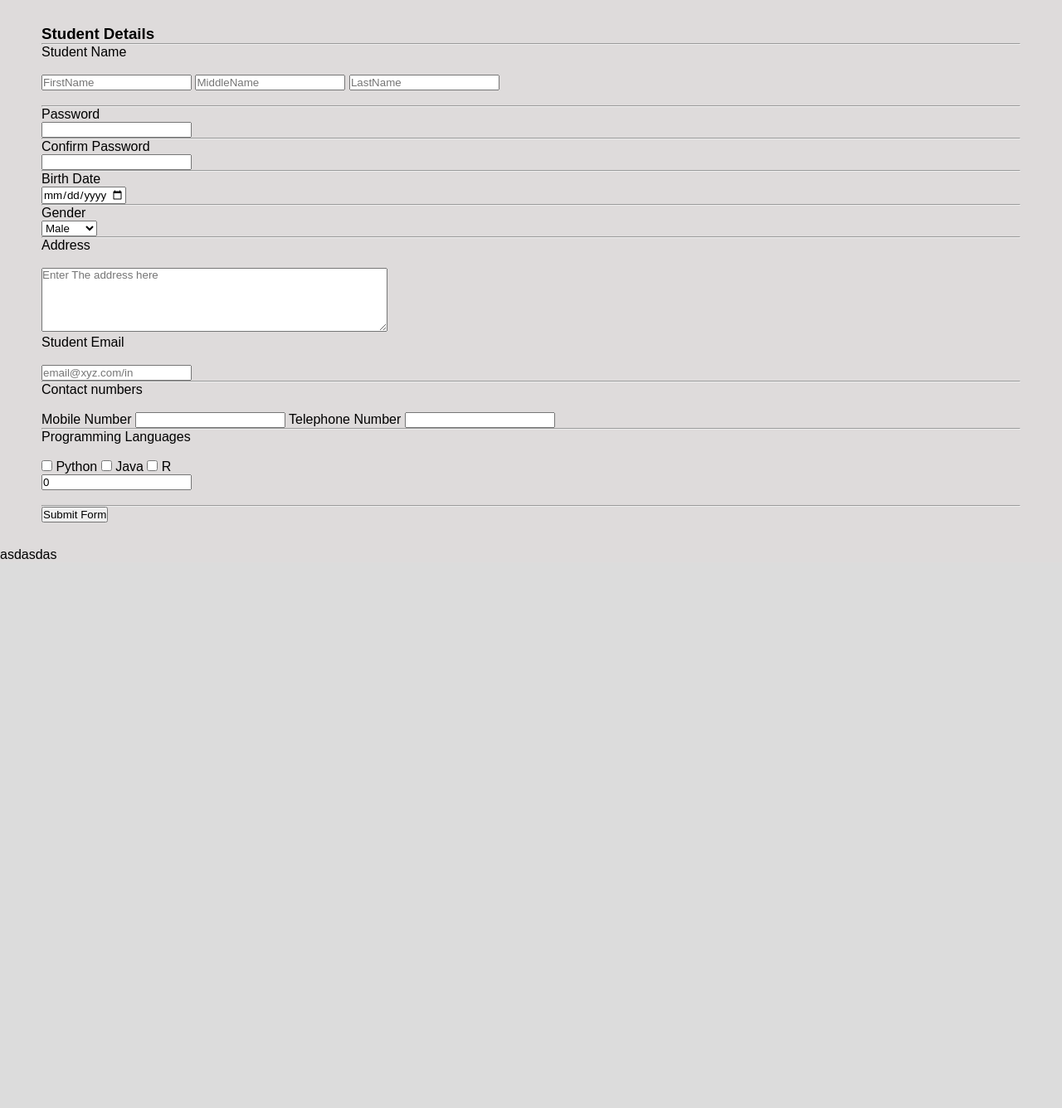
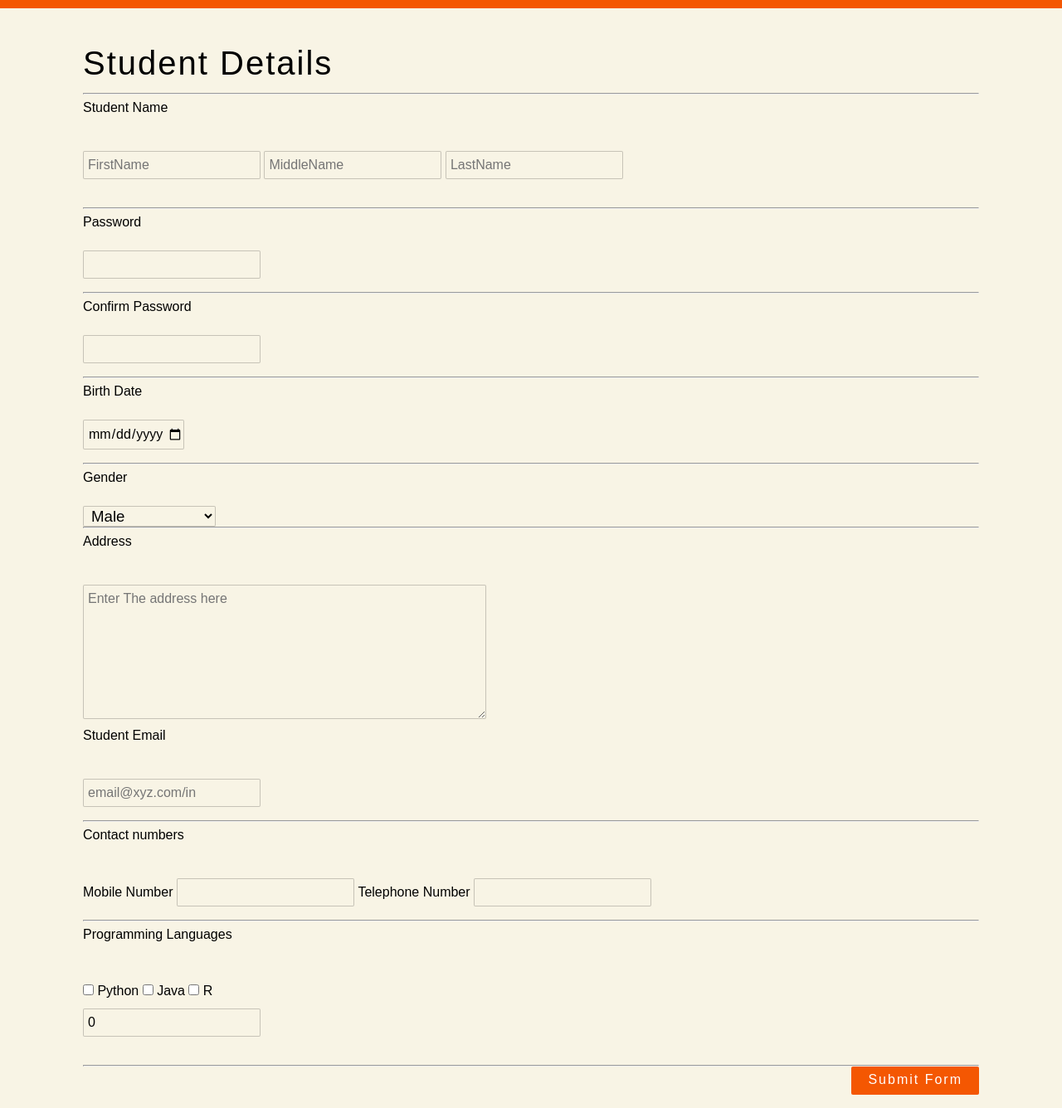
Before and after one commit to Shivashia/Student-Coaching-Portal, a PHP site: page /STUDENT-COACHING-PORTAL/register.php in a window 1280 px wide. Shown: the part 150-1486 px from the top of the page at 83% size. Before the commit the page ends 824 px from the top, so only its background shows below. Run offline with PHP 8.4, Linux system fonts and the light colour scheme.

Commit message:
all the redisigning of forms on login, register, update,update-process
many changes in homestyle.css

```diff
--- a/User-registration/Templates/Homestyle.css
+++ b/User-registration/Templates/Homestyle.css
@@ -69,10 +69,11 @@ body, html {
   color: #007bff;
 }
 .about{
-  padding: 30px 0;
+  padding: 0px 0;
   background-color: inherit;
 }
 .about .title{
+  padding: 30px 0;
   margin-left: 325px;
   font-size: 38px;
   font-weight: 700;
@@ -322,15 +323,79 @@ img {vertical-align: middle;}
 }
 /*Register page*/
 .studname{
-   float: left;
+   display: block;
+   width: 100%;
+   font-size: 12pt;
+   line-height: 12pt * 2;
+   font-family: Arial;
+
 }
+
 #mobile{
      float: right;
 }
 .container{
-    margin-left:50px;
-    margin-right: 50px;
-  }
+      background: #f8f4e5;
+      padding: 50px 100px;
+      border-top: 10px solid #f45702;
+}
+
+.container label, input, textarea{
+  font-size: 12pt;
+  line-height: 24pt;
+  font-family: Arial;
+}
+
+.container input{
+  margin-bottom: 12pt;
+}
+.container input, textarea, select{
+  border: none;
+  border: 1px solid rgba(0,0,0,.2);
+  border-radius: 2px;
+  background: #f8f4e5;
+  padding-left: 5px;
+  outline: none;
+}
+.container input:focus, textarea:focus ,select:focus{
+  border: 2px solid #6bd4b1;
+}
+.container select{
+  font-size: 14pt;
+  font-family: Arial;
+  width: 120pt;
+}
+.container h3{
+  font-weight: normal;
+  font-size: 30pt;
+  line-height: 24pt;
+  margin: 0 0 .5em 0;
+  letter-spacing: 2px;
+}
+
+#register{
+  display: block;
+  float: right;
+  line-height: 24pt;
+  padding: 0 20px;
+  border: none;
+  background: #f45702;
+  color: white;
+  letter-spacing: 2px;
+  transition: .2s all ease-in-out;
+  border-bottom: 2px solid transparent;
+  outline: none;
+}
+
+#register:hover{
+  background: inherit;
+  color: #f45702;
+  border-bottom: 2px solid #f45702;
+}
+
+#register::selection{
+  background: rgb(255, 199, 184);
+}
 
 /*Home page*/
 .information{
@@ -387,21 +452,147 @@ img {vertical-align: middle;}
 
 #student_login{
   height: 60%;
-  width: 50%;
+  width: 30%;
   border: 1px solid white;
   border-radius: 5px;
   margin:auto;
-  background-color: white;
   transform: translateY(200px);
+  background: #f8f4e5;
+  padding: 50px 100px;
+  border-top: 10px solid #f45702;
 }
-.container2{
-  height: 100%;
-  margin: auto;
-  width: 50%;
-  background:none;
+.container label, input, textarea{
+font-size: 12pt;
+line-height: 24pt;
+font-family: Arial;
 }
+
+.container input{
+margin-bottom: 12pt;
+}
+.container input, textarea, select{
+border: none;
+border: 1px solid rgba(0,0,0,.2);
+border-radius: 2px;
+background: #f8f4e5;
+padding-left: 5px;
+outline: none;
+}
+.container input:focus, textarea:focus ,select:focus{
+border: 2px solid #6bd4b1;
+}
+
+/* login */
+
 #login_table{
   /*transform: translateX(60px);*/
   text-align: center;
 
 }
+
+.login-container label, input, textarea{
+font-size: 12pt;
+line-height: 24pt;
+font-family: Arial;
+}
+
+
+.login-container input, textarea, select{
+border: none;
+border: 1px solid rgba(0,0,0,.2);
+border-radius: 2px;
+background: #f8f4e5;
+padding-left: 5px;
+outline: none;
+}
+
+.login-container input:focus, textarea:focus ,select:focus{
+border: 2px solid #6bd4b1;
+}
+
+#student-login{
+  width: 55%;
+  line-height: 28pt;
+  padding: 0 20px;
+  border: none;
+  background: #f45702;
+  color: white;
+  letter-spacing: 2px;
+  transition: .2s all ease-in-out;
+  border-bottom: 2px solid transparent;
+  outline: none;
+}
+
+#student-login:hover{
+  background: inherit;
+  color: #f45702;
+  border-bottom: 2px solid #f45702;
+}
+
+#student-login::selection{
+  background: rgb(255, 199, 184);
+}
+
+/* update-process */
+.updatedisplay{
+  width: 100%;
+  background: #f8f4e5;
+  padding: 50px 100px;
+  border-top: 10px solid #f45702;
+}
+
+.updatedisplay label, input, textarea{
+font-size: 12pt;
+line-height: 24pt;
+font-family: Arial;
+}
+
+.updatedisplay input{
+margin-bottom: 12pt;
+}
+.updatedisplay input, textarea, select{
+border: none;
+border: 1px solid rgba(0,0,0,.2);
+border-radius: 2px;
+background: #f8f4e5;
+padding-left: 5px;
+outline: none;
+}
+.updatedisplay input:focus, textarea:focus ,select:focus{
+border: 2px solid #6bd4b1;
+}
+.updatedisplay select{
+font-size: 14pt;
+font-family: Arial;
+width: 120pt;
+}
+.updatedisplay h3{
+font-weight: normal;
+font-size: 30pt;
+line-height: 24pt;
+margin: 0 0 .5em 0;
+letter-spacing: 2px;
+}
+
+#update-student{
+display: block;
+line-height: 24pt;
+padding: 0 20px;
+border: none;
+background: #f45702;
+color: white;
+letter-spacing: 2px;
+transition: .2s all ease-in-out;
+border-bottom: 2px solid transparent;
+outline: none;
+}
+
+#update-student:hover{
+background: inherit;
+color: #f45702;
+border-bottom: 2px solid #f45702;
+}
+
+#update-student::selection{
+background: rgb(255, 199, 184);
+}
--- a/User-registration/login.php
+++ b/User-registration/login.php
@@ -39,7 +39,7 @@
       </div>
     </div>
   </nav>
-  <div class="container2">
+  <div class="login-container">
     <div id="rightside" class=side>
       <div id="student_login">
         <br>
@@ -59,7 +59,7 @@
               <input type="Password" name="password_login" id="pass1">
               <br>
               <br>
-              <input type="submit" name="submit" id="submit1" value="Login" style="width: 70px;">
+              <input type="submit" name="submit" id="student-login" value="Login">
               <br>
               <br>
               Dont have an Account?....<a href="http://localhost/STUDENT-COACHING-PORTAL/User-registration/register.php">Register</a>
--- a/User-registration/register.php
+++ b/User-registration/register.php
@@ -4,6 +4,13 @@
   <title>Valorant</title>
   <meta name="viewport" content="width=device-width,initial-scale=1.0,user-scalable=yes">
   <link rel="stylesheet"  href="Templates/Homestyle.css">
+  <style>
+    #con{
+      background: #f8f4e5
+      padding: 50px 100px
+      border-top: 10px solid #f45702
+  }
+  </style>
 </head>
 <body>
 <nav class="navbar">
@@ -16,7 +23,7 @@
           <i class="fas fa-times"></i>
         </div>
         <li><a href="Homepage.html">Home</a></li>
-        <li><a href="http://localhost/STUDENT-COACHING-PORTAL/User-registration/about.php">About</a></li>
+        <li><a href="http://localhost/STUDENT-COACHING-PORTAL/User-registration/aboutus.htmln">About</a></li>
         <!-- <li><a href="#">Services</a></li> -->
         <li><a href="http://localhost/STUDENT-COACHING-PORTAL/User-registration/register.php">Register</a></li>
          <!-- <li><a href="#">Contact</a></li> -->
@@ -29,7 +36,6 @@
   </nav>
 <div class="bg">
 </div>
-
   <div class="about">
   <div class="container">
       <h3>
@@ -46,7 +52,6 @@
           <input name="first_name" id="first_name" type="text" placeholder="FirstName" />
           <input name="middle_name" id="middle_name" type="text" placeholder="MiddleName"/>
           <input name="last_name" id="last_name" type="text" placeholder="LastName" />
-
         </div>
         <br>
         <hr>
@@ -99,7 +104,7 @@
         </label>
         <br>
         <br>
-      <div >
+        <div>
           <label>Mobile Number</label>
           <input type="Number" name="mobno1" id="phnum1">
           <label>Telephone Number</label>
@@ -124,7 +129,6 @@
               <input name="val1[]" type="checkbox" value="R" id="checkbox3" onclick="feesgenerate()">
               R
             </label>
-
          </div>
           <div id="fees">
           </div>
@@ -132,11 +136,8 @@
           <br>
           <br>
           <hr>
-        <input type="submit" name="submit2" value="Submit Form" onclick="validate()">
+          <input type="submit" id="register" name="submit2" value="Submit Form" onclick="validate()">
       </form>
-
-  </div>
-
   </div>
       </div>
 
@@ -258,12 +259,7 @@ window.onscroll = ()=>{
     console.log("Validated");
     return true;
 }
-
-
 </script>
-<footer>
-  asdasdas
-</footer>
 </html>
 
 <?php
```
Also changed, not shown: User-registration/update-process.php (+3 -12 lines), User-registration/update.php (+8 -8 lines). Lines whose indentation alone changed are shown as unchanged.
